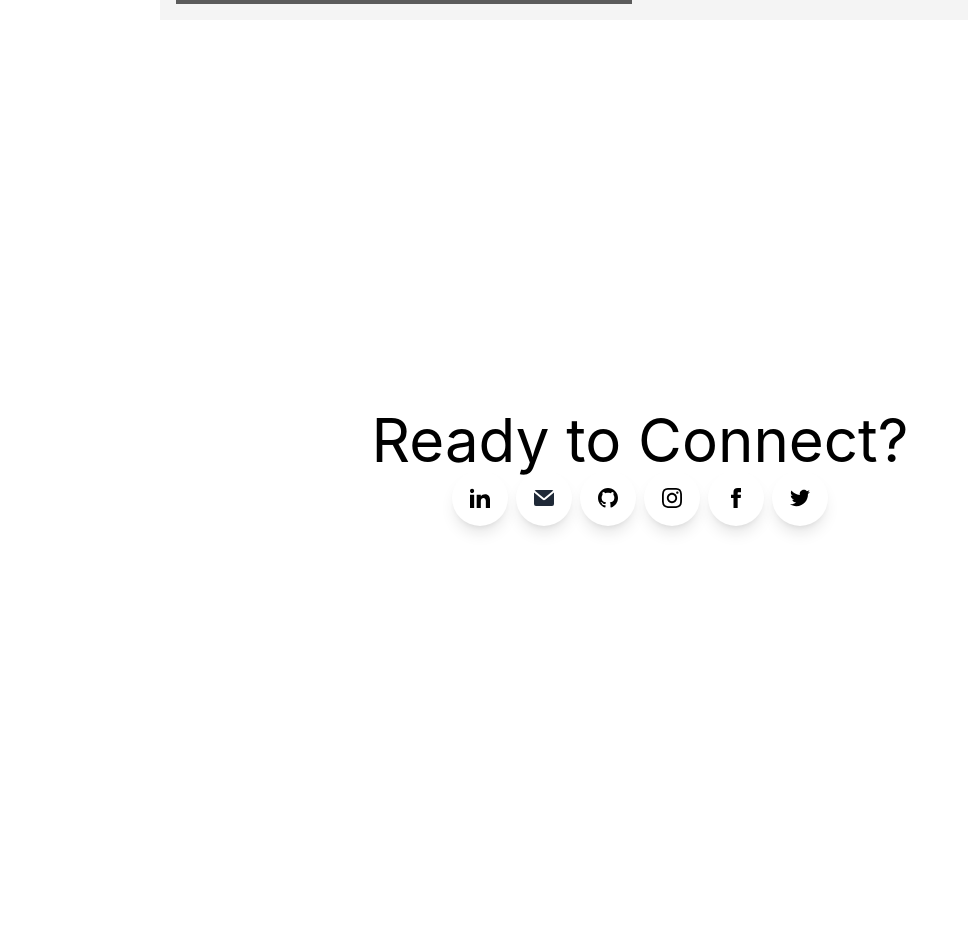
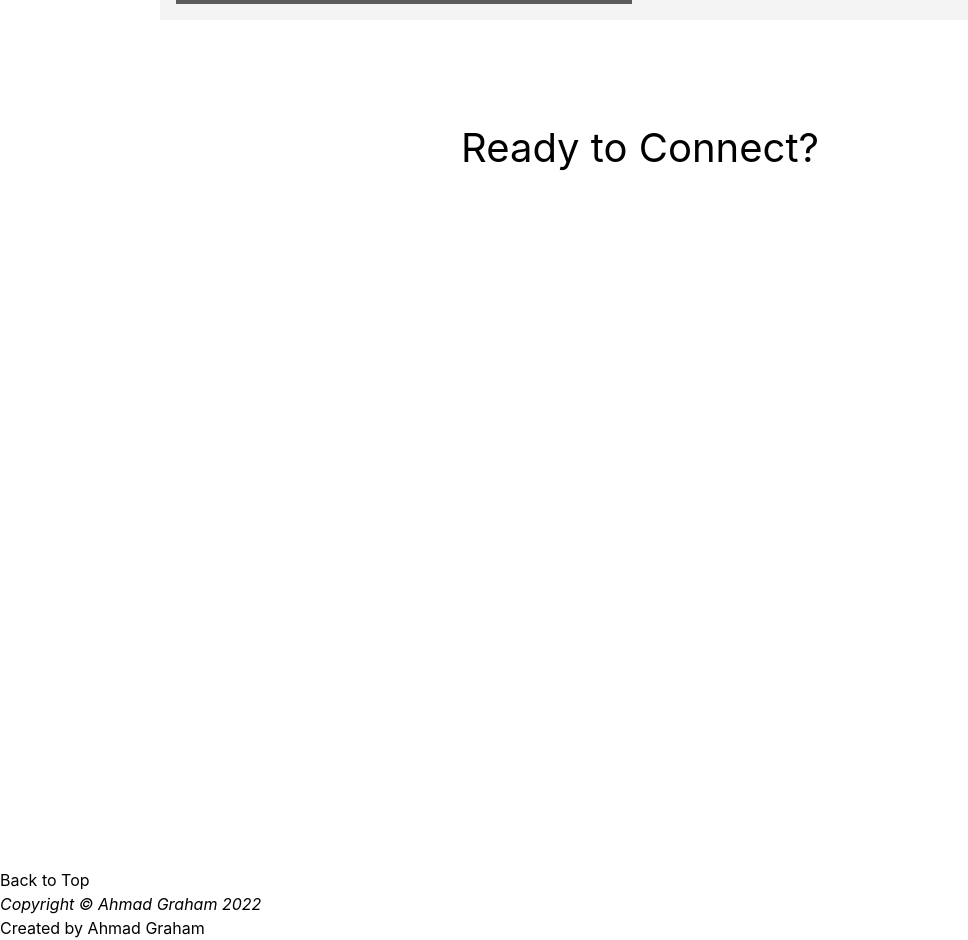
Before and after one commit to agraham02/portfolio-website, a React (Create React App) app: page / in a window 1280 px wide. Shown: the part 4240-5180 px from the top of the page, without its empty margins (0-968 px from the left). Before the commit the page ends 5108 px from the top, so only its background shows below. Built offline with nearby package versions, Linux system fonts and the light colour scheme.

Commit message:
Start Contact section animation

```diff
--- a/src/App.js
+++ b/src/App.js
@@ -19,7 +19,7 @@ function App() {
                 {/* <StatsBanner /> */}
                 <Contact />
             </main>
-            {/* <Footer /> */}
+            <Footer />
         </>
     );
 }
--- a/src/components/Contact.js
+++ b/src/components/Contact.js
@@ -1,4 +1,4 @@
-import React from "react";
+import React, { useEffect, useRef } from "react";
 import "../styles/Contact.css";
 
 const facebook = (
@@ -70,17 +70,42 @@ const email = (
 );
 
 export default function Contact() {
+    const contactComponent = useRef();
+
+    const observerOptions = {
+        // root: document.querySelector("#root"),
+        // rootMargin: "0px",
+        threshold: 0.9,
+    };
+    const observer = new IntersectionObserver(handleAnimation, observerOptions)
+
+    function handleAnimation(entries, observer) {
+        entries.forEach((entry) => {
+            console.log(entry);
+            if (entry.isIntersecting) {
+                entry.target.children[0].classList.add("anim-active");
+            }
+        })
+    }
+
+    useEffect(() => {
+        observer.observe(contactComponent.current);
+    }, [])
+
     return (
-        <div className="h-screen flex flex-col items-center justify-center">
-            <h2 className="text-6xl">Ready to Connect?</h2>
-            <div className="">
+        <div
+            className="h-screen flex flex-col items-center justify-center"
+            ref={contactComponent}
+        >
+            <h2 className="contact-title text-7xl">Ready to Connect?</h2>
+            {/* <div className="">
                 <SocialMediaButton icon={linkedIn} text="LinkedIn" />
                 <SocialMediaButton icon={email} text="Email" />
                 <SocialMediaButton icon={github} text="GitHub" />
                 <SocialMediaButton icon={instagram} text="Instagram" />
                 <SocialMediaButton icon={facebook} text="Facebook" />
                 <SocialMediaButton icon={twitter} text="Twitter" />
-            </div>
+            </div> */}
         </div>
     );
 }
--- a/src/styles/Contact.css
+++ b/src/styles/Contact.css
@@ -1,3 +1,18 @@
+.contact-title {
+  -webkit-transition: all 800ms ease;
+  -moz-transition: all 800ms ease;
+  -o-transition: all 800ms ease;
+  -ms-transition: all 800ms ease;
+  transition: all 800ms ease;
+  /* font-size: 2.5rem; */
+
+}
+
+.contact-title.anim-active {
+  font-size: 2.5rem;
+  translate: 0 -800%;
+}
+
 .social-button:nth-child(1):hover .icon {
     background: #0072b1;
 }
```
Also changed, not shown: src/assets/blob-haikei.svg (added).
